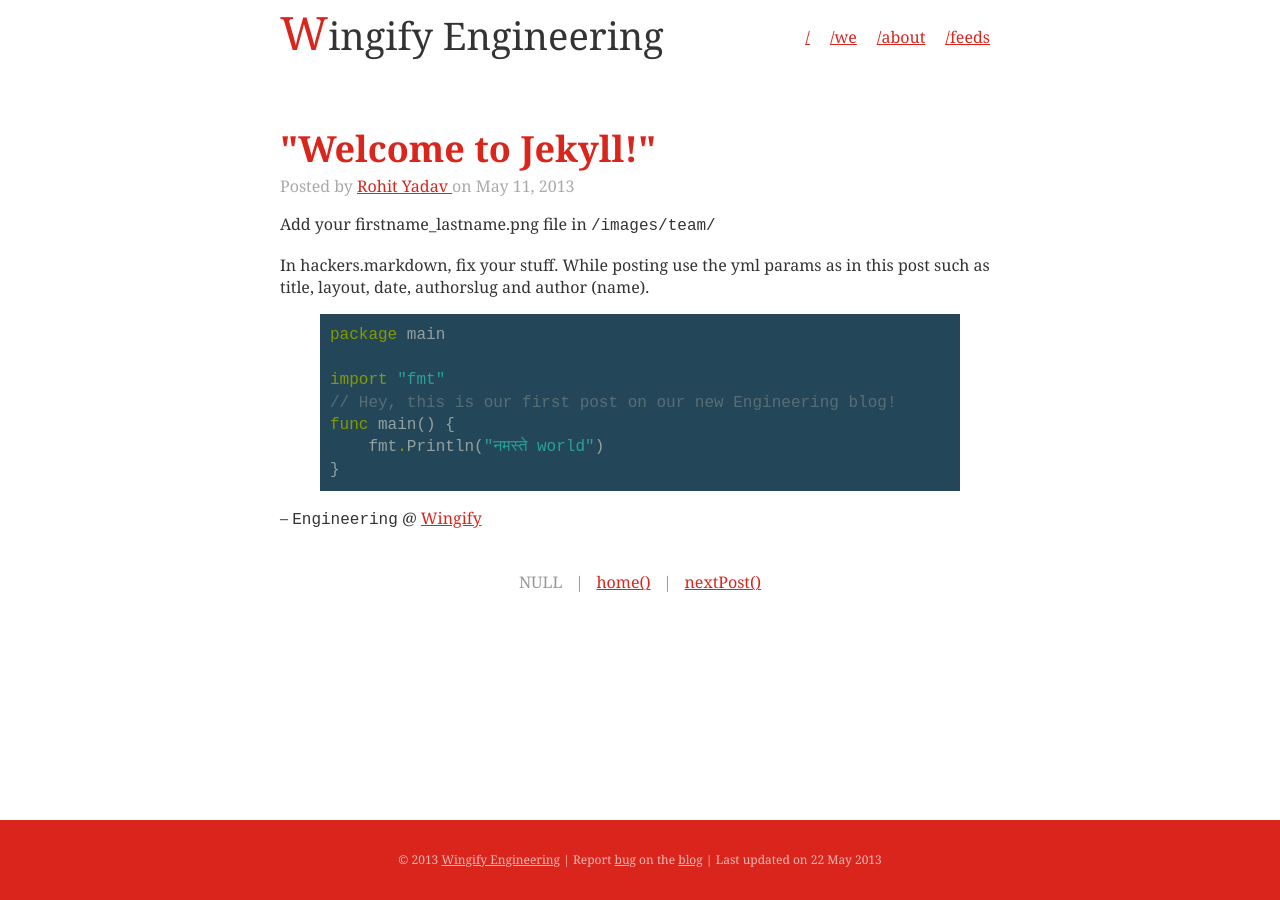
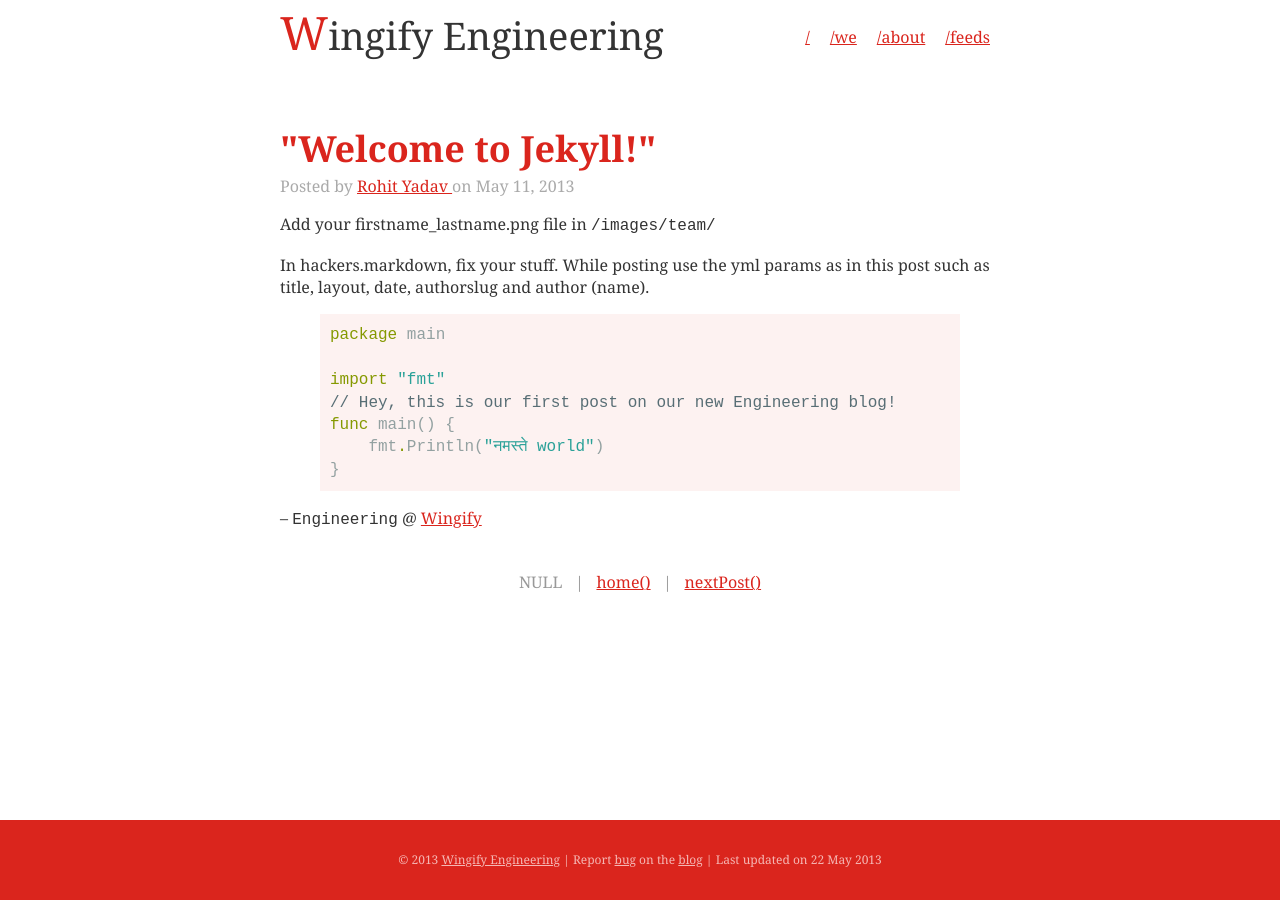
Before and after one commit to wingify/wingify.github.io, a Jekyll site: the page built from _posts/2013-05-10-welcome-to-jekyll.markdown, in a window 1280 px wide. Built offline with Jekyll 4.4.1, drawn with Linux system fonts in a browser that asks for light colours; comment, search, counter and statistics services are not loaded.

Commit message:
change code section bkg color

```diff
--- a/css/codestyle.css
+++ b/css/codestyle.css
@@ -1,4 +1,4 @@
-.highlight { background-color: #234758; }
+.highlight { background-color: #FDF2F1; }
 .highlight pre { padding: 10px; }
 .highlight .c { color: #586E75 } /* Comment */
 .highlight .err { color: #93A1A1 } /* Error */
```
